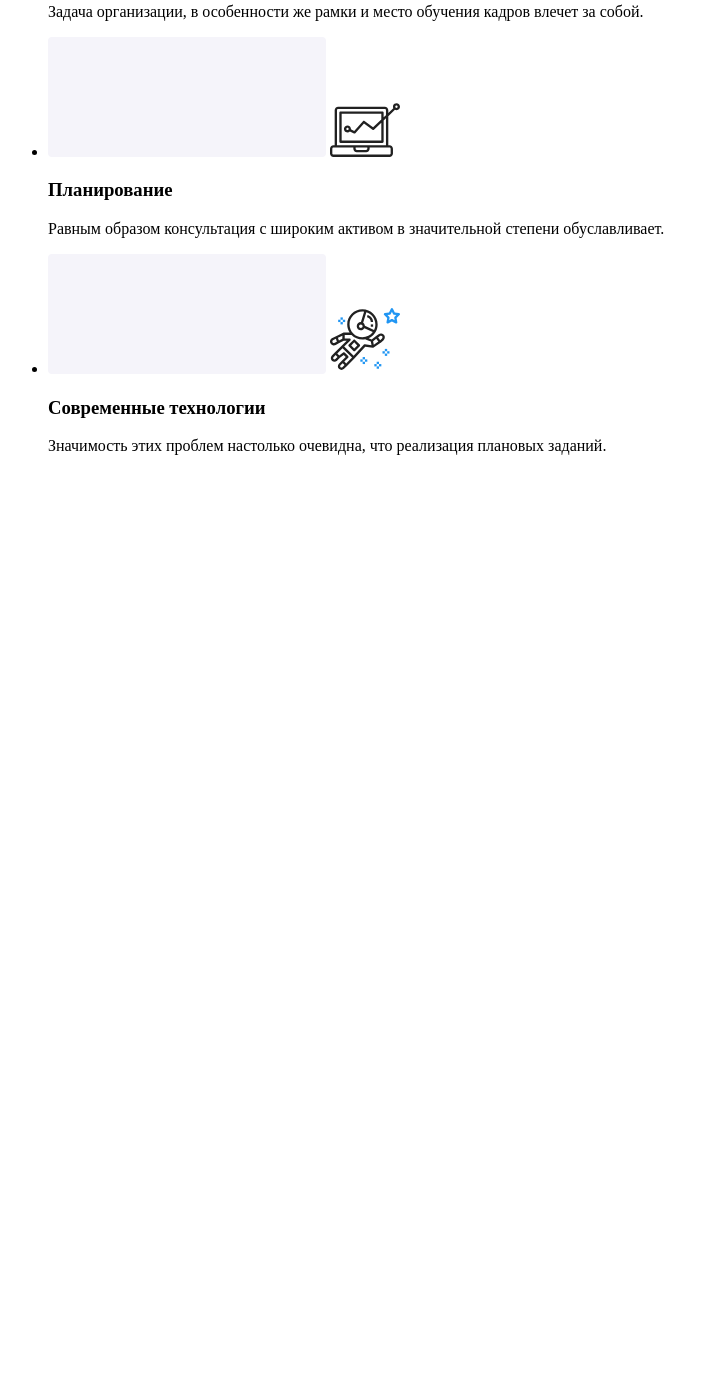
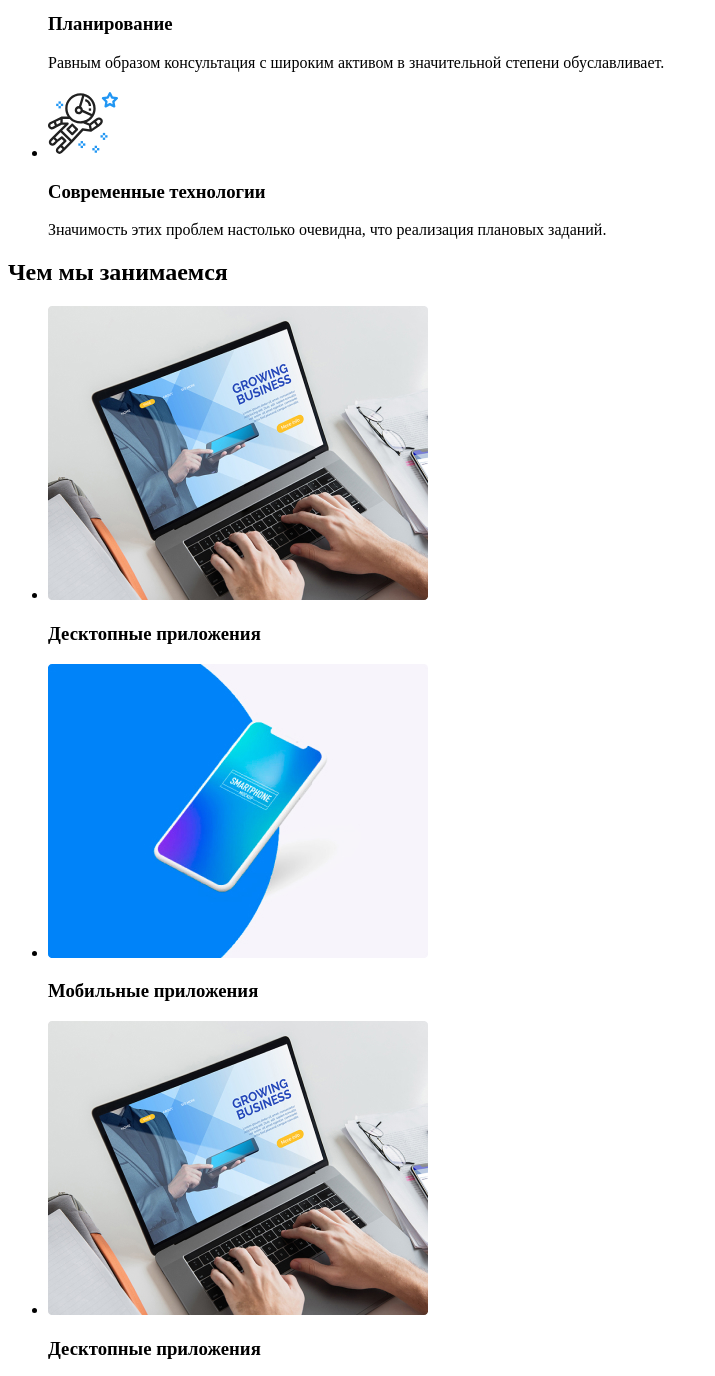
Before and after one commit to andrii-lavrenchuk/goit-markup-hw-01, a plain HTML site: page index.html in a window 1280 px wide. Shown: the part 732-2108 px from the top of the page, without its empty margins (0-715 px from the left). Before the commit the page ends 1203 px from the top, so only its background shows below. Drawn offline with Linux system fonts and the light colour scheme.

Commit message:
Adds "What are we doing" section

```diff
--- a/index.html
+++ b/index.html
@@ -40,7 +40,6 @@
       <h2>Функции</h2>
       <ul>
         <li>
-          <img src="/images/background.svg" alt="фон" />
           <img src="/images/antenna.svg" alt="антена" />
           <h3>Внимание к деталям</h3>
           <p>
@@ -49,7 +48,6 @@
           </p>
         </li>
         <li>
-          <img src="/images/background.svg" alt="фон" />
           <img src="/images/clock.svg" alt="часи" />
           <h3>Пунктуальность</h3>
           <p>
@@ -58,7 +56,6 @@
           </p>
         </li>
         <li>
-          <img src="/images/background.svg" alt="фон" />
           <img src="/images/monitor.svg" alt="монитор" />
           <h3>Планирование</h3>
           <p>
@@ -67,7 +64,6 @@
           </p>
         </li>
         <li>
-          <img src="/images/background.svg" alt="фон" />
           <img src="/images/astronaut.svg" alt="монитор" />
           <h3>Современные технологии</h3>
           <p>
@@ -77,5 +73,26 @@
         </li>
       </ul>
     </section>
+    <section>
+      <h2>Чем мы занимаемся</h2>
+      <ul>
+        <li>
+          <img src="/images/comp.jpg" alt="ноутбук" width="380" />
+          <h3>Десктопные приложения</h3>
+        </li>
+         <li>
+          <img src="/images/mobile-phone.jpg" alt="телефон" width="380" />
+          <h3>Мобильные приложения</h3>
+        </li>
+         <li>
+          <img src="/images/comp.jpg" alt="ноутбук" width="380" />
+          <h3>Десктопные приложения</h3>
+        </li>
+         <li>
+          <img src="/images/dextop-monitor.jpg" alt="монитор" width="380" />
+          <h3>Дизайнерские решения</h3>
+        </li>
+      </ul>
+    </section>
   </body>
 </html>
```
Also changed, not shown: images/background.svg (deleted), images/comp.jpg (added), images/dextop-monitor.jpg (added), images/mobile-phone.jpg (added).
